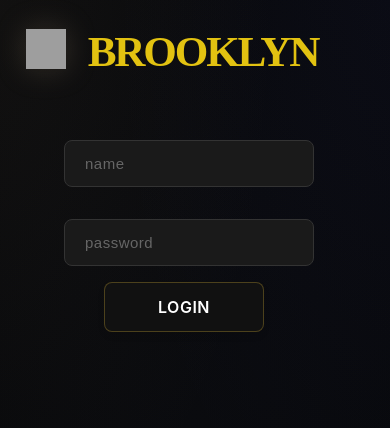
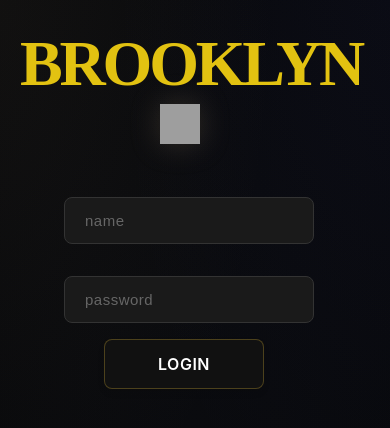
Before and after one commit to afkar-007/BROOKLYN, a React (Vite) app: page / in a window 390 px wide. Shown: the top 428 px of the page. Built offline with nearby package versions, Linux system fonts and the light colour scheme; grey boxes are pictures that could not be loaded; the HTML template or start-up script is replaced by a standard one.

Commit message:
Updated React app

```diff
--- a/src/LoginFolder/Login.css
+++ b/src/LoginFolder/Login.css
@@ -271,25 +271,25 @@ margin-top: 1rem;
 @media (max-width: 560px){
 
 .login-logo {
-  left: 3rem;
-  top: 1.3rem;
+  left: 5rem;
+  top: 1.2rem;
   width: 40px;
   height: 40px;
   margin-top: 0.3rem;
 }
 .premium-heading{
-  margin-left: 3rem;
+  margin-left: 2rem;
   font-size: 2.7rem;
   margin-top: 1.4rem;
 
 }
 .dark-premium-input{
-  margin-left: 4rem;
+  margin-left: 7rem;
   margin-top: 4rem;
   width: 15rem;
 
 }.dark-premium-input2{
-  margin-left: 4rem;
+  margin-left: 7rem;
   margin-top: 2rem;
   width: 15rem;
 
@@ -297,14 +297,14 @@ margin-top: 1rem;
 .error{
   color: rgb(255, 3, 3);
   position: relative;
-  left: 5rem;
+  left: 8rem;
   top: 1rem;
 }
 .login-btn {
 
   width: 10rem;
  margin-top: 1rem;
- margin-left: 7.5rem;
+ margin-left: 10.5rem;
 }
 
 }
@@ -313,7 +313,7 @@ margin-top: 1rem;
 
 
 
-@media (max-width: 390px){
+@media (max-width: 400px){
 
 
   .Login-Body{
@@ -322,22 +322,23 @@ margin-top: 1rem;
 
 
 .login-logo {
-  left: 1.6rem;
-  top: 1.3rem;
+  left: 10rem;
+  top: 6rem;
   width: 40px;
   height: 40px;
    margin-top: 0.5rem;
 }
 .premium-heading{
-  margin-left: 3rem;
+  margin-left: 1.5rem;
   font-size: 2.7rem;
   margin-top: 1.7rem;
+  font-size: 4rem;
 
 }
 .dark-premium-input{
   margin-left: 4rem;
 
-  margin-top: 4rem;
+  margin-top: 6rem;
   width: 13rem;
 
 }.dark-premium-input2{
```
